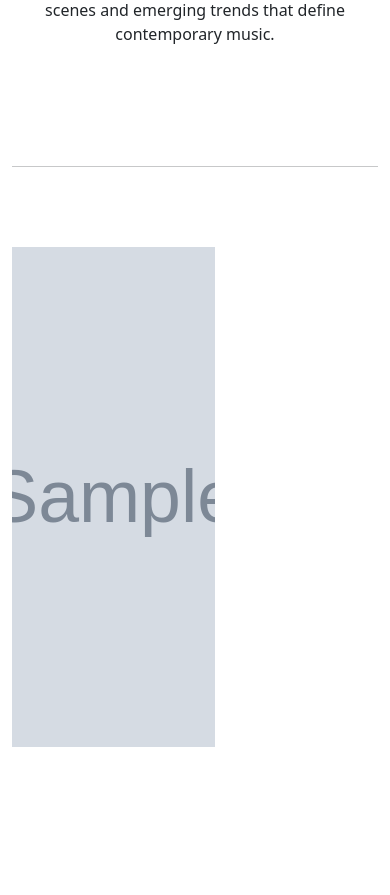
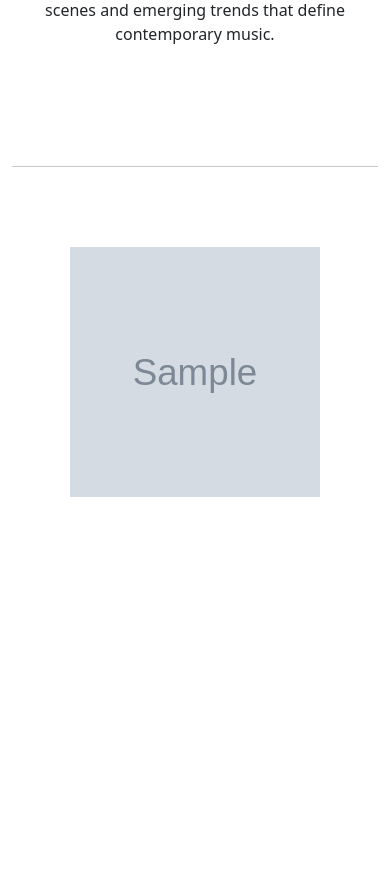
Before and after one commit to Ajfriel86/brutalgroove, a Django app: template templates/home.html in a window 390 px wide. Shown: the part 2193-3088 px from the top of the page. After the commit the page ends 2690 px from the top, so only its background shows below. Run offline with Django 3.2, Linux system fonts and the light colour scheme; the template is opened without the code that fills it: most values are stand-ins (such as "Sample title", 1, 10 or a date in 2020); grey boxes marked "Sample" are stand-in pictures; parts of the project's set-up code (start-up, migrations or seed data) failed here and were passed over; some libraries are stand-ins or nearby versions.

Commit message:
Add style.css file and media queries for phone/tabelt

```diff
--- a/static/css/style.css
+++ b/static/css/style.css
@@ -189,3 +189,31 @@ footer {
         margin-top: 7rem;
     }
 }
+
+@media (max-width: 1024px) {
+    .card-img {
+        width: 400px;
+        height: 400px;
+    }
+
+    .card-text {
+        margin-left: 50px !important;
+    }
+}
+
+@media (max-width: 768px) {
+    .card-main {
+        flex-direction: column;
+        margin-bottom: 50px !important;
+    }
+
+    .card-img {
+        width: 250px !important;
+        height: 250px !important;
+    }
+
+    .card-text {
+        margin-left: 20px !important;
+        margin-top: 20px;
+    }
+}
```
